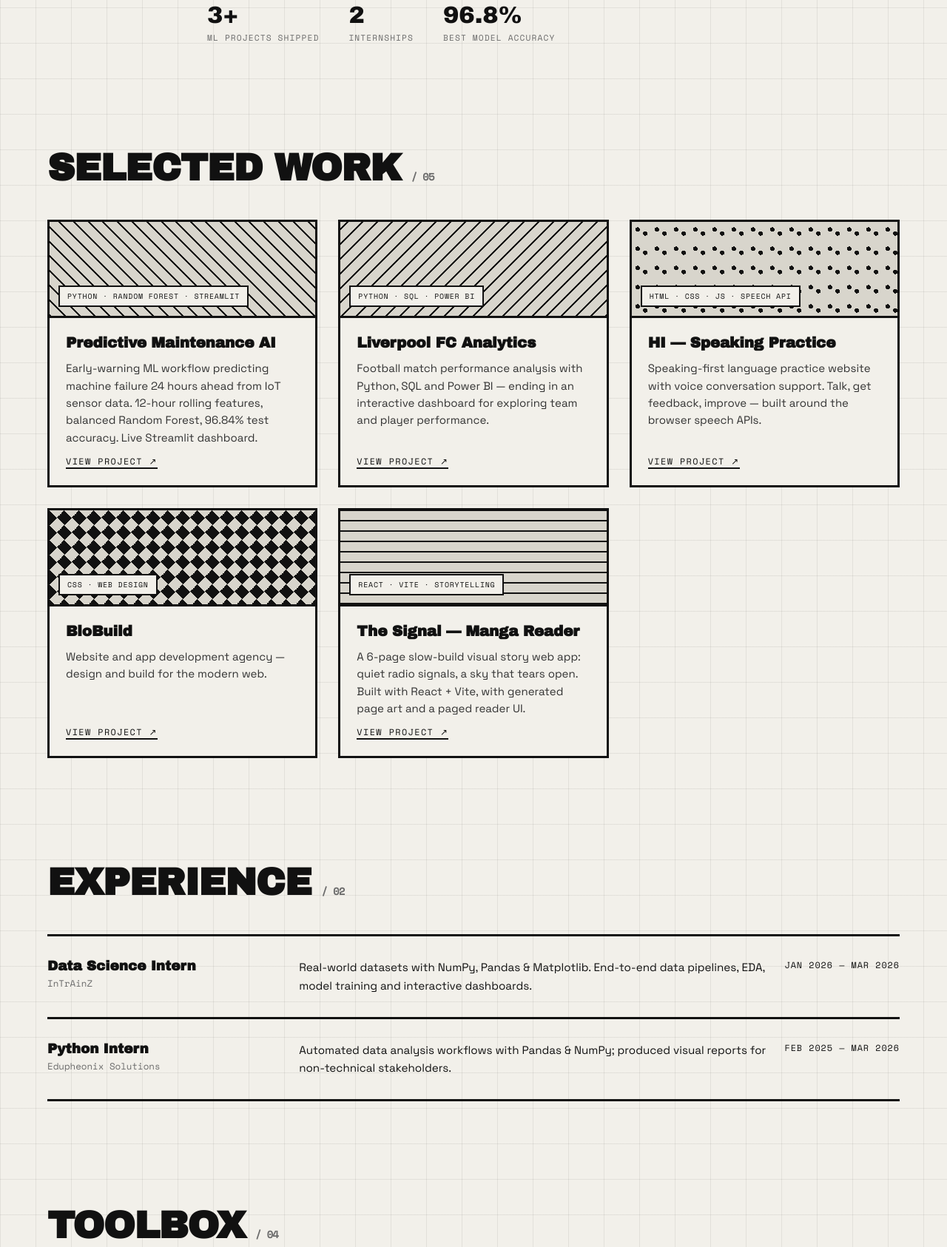
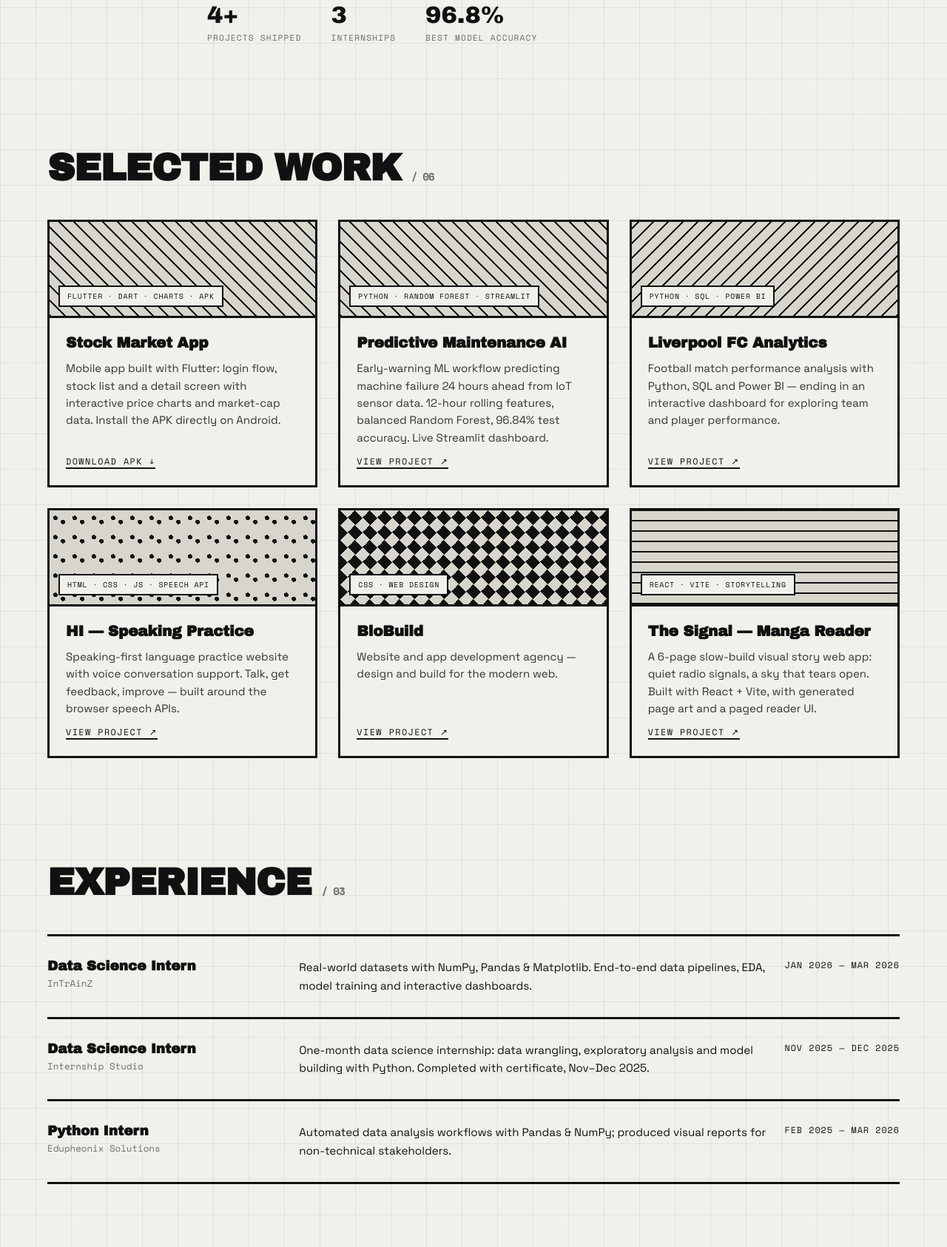
Before and after one commit to jouhar-coder/jouhar-coder.github.io, a plain HTML site: page index.html in a window 1280 px wide. Shown: the part 1238-2924 px from the top of the page at 74% size. Drawn offline with nearby package versions, Linux system fonts and the light colour scheme.

Commit message:
New hero photo, Stock Market App project with APK, Internship Studio experience

```diff
--- a/index.html
+++ b/index.html
@@ -51,8 +51,8 @@
       <a class="btn btn-ghost" href="assets/Mohammed_Ali_Jouhar_CV.pdf" download>DOWNLOAD CV</a>
     </div>
     <div class="intro-meta">
-      <div><span class="meta-num">3+</span><span class="meta-label">ML projects shipped</span></div>
-      <div><span class="meta-num">2</span><span class="meta-label">internships</span></div>
+      <div><span class="meta-num">4+</span><span class="meta-label">projects shipped</span></div>
+      <div><span class="meta-num">3</span><span class="meta-label">internships</span></div>
       <div><span class="meta-num">96.8%</span><span class="meta-label">best model accuracy</span></div>
     </div>
   </div>
@@ -60,8 +60,17 @@
 
 <!-- WORK -->
 <section class="work" id="work">
-  <h2 class="section-title">SELECTED WORK<span class="count">/ 05</span></h2>
+  <h2 class="section-title">SELECTED WORK<span class="count">/ 06</span></h2>
   <div class="work-grid">
+
+    <a class="card card-tall" href="assets/stock-market-app.apk" download>
+      <div class="card-media"><span class="card-tag">FLUTTER · DART · CHARTS · APK</span></div>
+      <div class="card-body">
+        <h3>Stock Market App</h3>
+        <p>Mobile app built with Flutter: login flow, stock list and a detail screen with interactive price charts and market-cap data. Install the APK directly on Android.</p>
+        <span class="card-link">DOWNLOAD APK ↓</span>
+      </div>
+    </a>
 
     <a class="card card-tall" href="https://github.com/jouhar-coder/predictive-maintenance-ai" target="_blank" rel="noopener">
       <div class="card-media"><span class="card-tag">PYTHON · RANDOM FOREST · STREAMLIT</span></div>
@@ -113,7 +122,7 @@
 
 <!-- EXPERIENCE -->
 <section class="exp">
-  <h2 class="section-title">EXPERIENCE<span class="count">/ 02</span></h2>
+  <h2 class="section-title">EXPERIENCE<span class="count">/ 03</span></h2>
   <div class="exp-rows">
     <div class="exp-row">
       <div class="exp-role">
@@ -122,6 +131,14 @@
       </div>
       <p class="exp-desc">Real-world datasets with NumPy, Pandas &amp; Matplotlib. End-to-end data pipelines, EDA, model training and interactive dashboards.</p>
       <p class="exp-date">JAN 2026 — MAR 2026</p>
+    </div>
+    <div class="exp-row">
+      <div class="exp-role">
+        <h3>Data Science Intern</h3>
+        <p class="exp-org">Internship Studio</p>
+      </div>
+      <p class="exp-desc">One-month data science internship: data wrangling, exploratory analysis and model building with Python. Completed with certificate, Nov–Dec 2025.</p>
+      <p class="exp-date">NOV 2025 — DEC 2025</p>
     </div>
     <div class="exp-row">
       <div class="exp-role">
```
Also changed, not shown: assets/portrait-hero.jpg, 1 other file.
